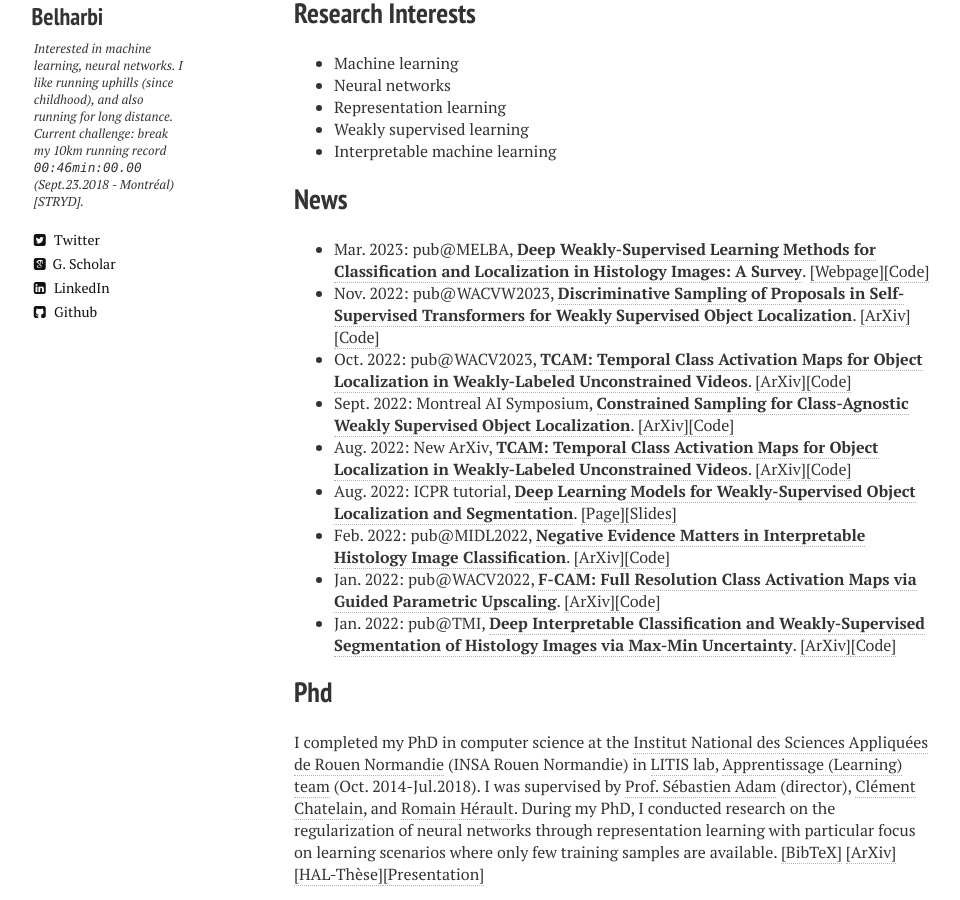
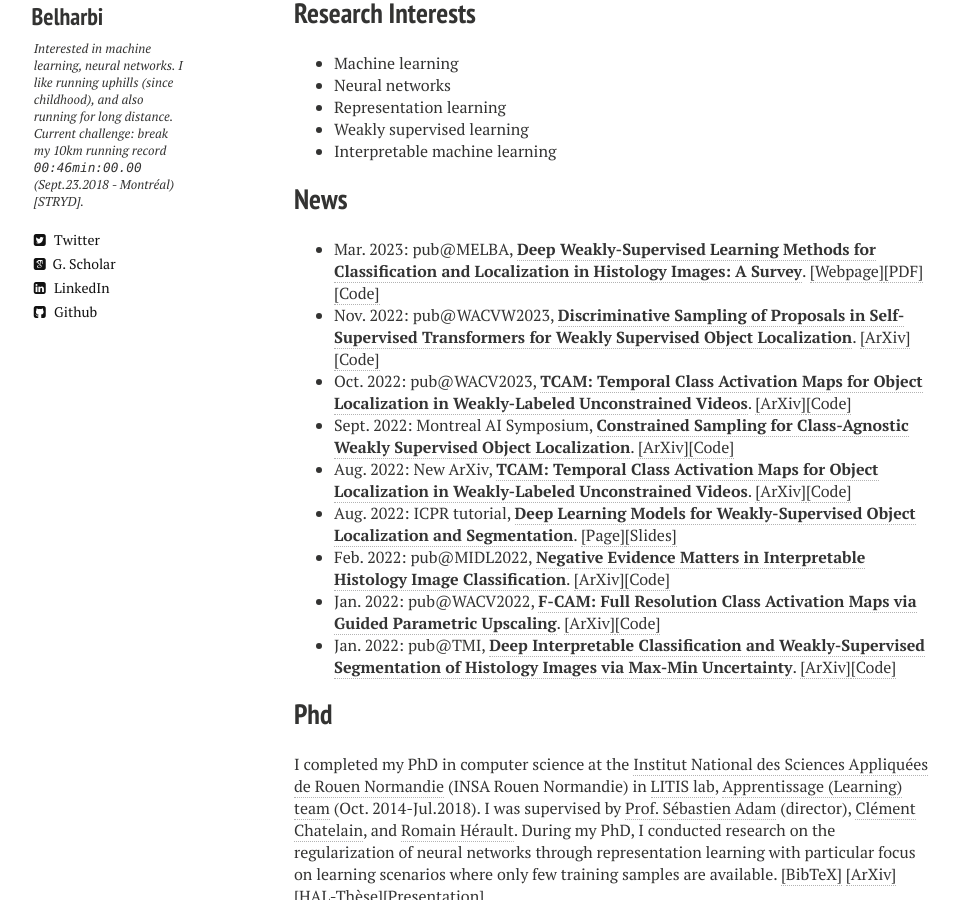
Before and after one commit to sbelharbi/sbelharbi.github.io, a Jekyll site: the page built from index.md, in a window 1280 px wide and 900 px high, scrolled down 1272 px. Shown: the whole window, without its empty margins (26-986 px from the left). Built offline with Jekyll 4.4.1, drawn with Linux system fonts in a browser that asks for light colours; nearby versions of some CDN libraries.

Commit message:
survey-histo@melba

```diff
--- a/index.md
+++ b/index.md
@@ -23,7 +23,7 @@
 
 
 ## News
-* Mar. 2023: pub@MELBA, [**Deep Weakly-Supervised Learning Methods for Classification and Localization in Histology Images: A Survey**](https://www.melba-journal.org/papers/2023:004.html). <a href="https://www.melba-journal.org/papers/2023:004.html">[Webpage]</a><a href="https://github.com/jeromerony/survey_wsl_histology">[Code]</a>
+* Mar. 2023: pub@MELBA, [**Deep Weakly-Supervised Learning Methods for Classification and Localization in Histology Images: A Survey**](https://www.melba-journal.org/papers/2023:004.html). <a href="https://www.melba-journal.org/papers/2023:004.html">[Webpage]</a><a href="https://www.melba-journal.org/pdf/2023:004.pdf">[PDF]</a><a href="https://github.com/jeromerony/survey_wsl_histology">[Code]</a>
 * Nov. 2022: pub@WACVW2023, [**Discriminative Sampling of Proposals in Self-Supervised Transformers for Weakly Supervised Object Localization**](https://arxiv.org/abs/2209.09209). <a href="https://arxiv.org/abs/2209.09209">[ArXiv]</a><a href="https://github.com/shakeebmurtaza/dips">[Code]</a>
 * Oct. 2022: pub@WACV2023, [**TCAM: Temporal Class Activation Maps for Object Localization in Weakly-Labeled Unconstrained Videos**](https://arxiv.org/abs/2208.14542). <a href="https://arxiv.org/abs/2208.14542">[ArXiv]</a><a href="https://github.com/sbelharbi/tcam-wsol-video">[Code]</a>
 * Sept. 2022: Montreal AI Symposium, [**Constrained Sampling for Class-Agnostic Weakly Supervised Object Localization**](https://arxiv.org/abs/2209.09195). <a href="https://arxiv.org/abs/2209.09195">[ArXiv]</a><a href="https://github.com/shakeebmurtaza/dips">[Code]</a>
```
